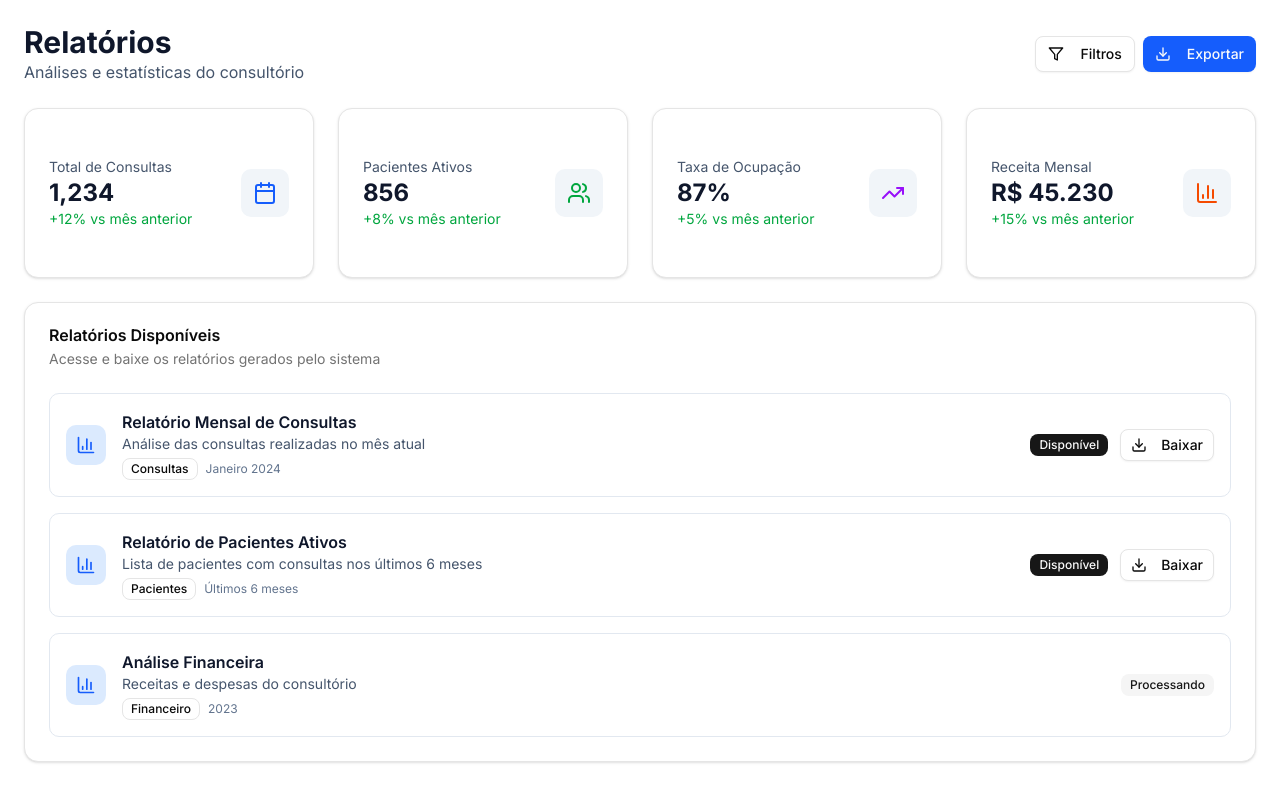
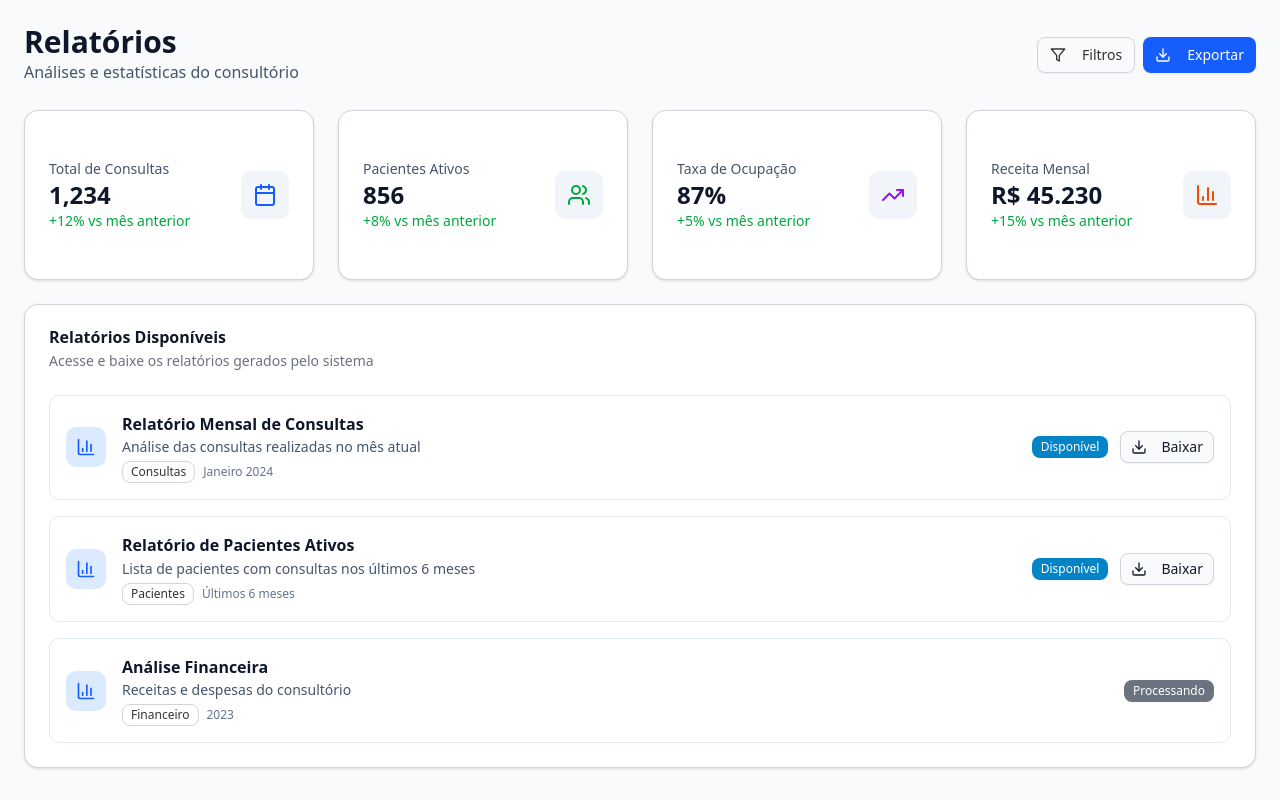
Before and after one commit to anacarolinaoleiro-glitch/front-clinico, a Next.js app: page /relatorios in a window 1280 px wide. Built offline with nearby package versions, Linux system fonts and the light colour scheme.

Commit message:
fix: resolve 404 errors by cleaning up CSS
Remove unsupported CSS syntax and simplify project structure.

Co-authored-by: null <231571269+anacarolinaoleiro-glitch@users.noreply.github.com>

```diff
--- a/app/globals.css
+++ b/app/globals.css
@@ -1,77 +1,75 @@
 @import "tailwindcss";
 @import "tw-animate-css";
 
-@custom-variant dark (&:is(.dark *));
-
 :root {
-  --background: oklch(1 0 0);
-  --foreground: oklch(0.145 0 0);
-  --card: oklch(1 0 0);
-  --card-foreground: oklch(0.145 0 0);
-  --popover: oklch(1 0 0);
-  --popover-foreground: oklch(0.145 0 0);
-  --primary: oklch(0.205 0 0);
-  --primary-foreground: oklch(0.985 0 0);
-  --secondary: oklch(0.97 0 0);
-  --secondary-foreground: oklch(0.205 0 0);
-  --muted: oklch(0.97 0 0);
-  --muted-foreground: oklch(0.556 0 0);
-  --accent: oklch(0.97 0 0);
-  --accent-foreground: oklch(0.205 0 0);
-  --destructive: oklch(0.577 0.245 27.325);
-  --destructive-foreground: oklch(0.577 0.245 27.325);
-  --border: oklch(0.922 0 0);
-  --input: oklch(0.922 0 0);
-  --ring: oklch(0.708 0 0);
-  --chart-1: oklch(0.646 0.222 41.116);
-  --chart-2: oklch(0.6 0.118 184.704);
-  --chart-3: oklch(0.398 0.07 227.392);
-  --chart-4: oklch(0.828 0.189 84.429);
-  --chart-5: oklch(0.769 0.188 70.08);
+  --background: #f9fafb;
+  --foreground: #333;
+  --card: #ffffff;
+  --card-foreground: #111827;
+  --popover: #ffffff;
+  --popover-foreground: #111827;
+  --primary: #0284c7;
+  --primary-foreground: #ffffff;
+  --secondary: #6b7280;
+  --secondary-foreground: #ffffff;
+  --muted: #e5e7eb;
+  --muted-foreground: #6b7280;
+  --accent: #ec4899;
+  --accent-foreground: #ffffff;
+  --destructive: #ef4444;
+  --destructive-foreground: #ffffff;
+  --border: #d1d5db;
+  --input: #ffffff;
+  --ring: #eab308;
+  --chart-1: #60a5fa;
+  --chart-2: #3b82f6;
+  --chart-3: #1e40af;
+  --chart-4: #0284c7;
+  --chart-5: #ec4899;
   --radius: 0.625rem;
-  --sidebar: oklch(0.985 0 0);
-  --sidebar-foreground: oklch(0.145 0 0);
-  --sidebar-primary: oklch(0.205 0 0);
-  --sidebar-primary-foreground: oklch(0.985 0 0);
-  --sidebar-accent: oklch(0.97 0 0);
-  --sidebar-accent-foreground: oklch(0.205 0 0);
-  --sidebar-border: oklch(0.922 0 0);
-  --sidebar-ring: oklch(0.708 0 0);
+  --sidebar: #1f2937;
+  --sidebar-foreground: #ffffff;
+  --sidebar-primary: #0284c7;
+  --sidebar-primary-foreground: #ffffff;
+  --sidebar-accent: #ec4899;
+  --sidebar-accent-foreground: #ffffff;
+  --sidebar-border: #d1d5db;
+  --sidebar-ring: #eab308;
 }
 
 .dark {
-  --background: oklch(0.145 0 0);
-  --foreground: oklch(0.985 0 0);
-  --card: oklch(0.145 0 0);
-  --card-foreground: oklch(0.985 0 0);
-  --popover: oklch(0.145 0 0);
-  --popover-foreground: oklch(0.985 0 0);
-  --primary: oklch(0.985 0 0);
-  --primary-foreground: oklch(0.205 0 0);
-  --secondary: oklch(0.269 0 0);
-  --secondary-foreground: oklch(0.985 0 0);
-  --muted: oklch(0.269 0 0);
-  --muted-foreground: oklch(0.708 0 0);
-  --accent: oklch(0.269 0 0);
-  --accent-foreground: oklch(0.985 0 0);
-  --destructive: oklch(0.396 0.141 25.723);
-  --destructive-foreground: oklch(0.637 0.237 25.331);
-  --border: oklch(0.269 0 0);
-  --input: oklch(0.269 0 0);
-  --ring: oklch(0.439 0 0);
-  --chart-1: oklch(0.488 0.243 264.376);
-  --chart-2: oklch(0.696 0.17 162.48);
-  --chart-3: oklch(0.769 0.188 70.08);
-  --chart-4: oklch(0.627 0.265 303.9);
-  --chart-5: oklch(0.645 0.246 16.439);
-  --sidebar: oklch(0.205 0 0);
-  --sidebar-foreground: oklch(0.985 0 0);
-  --sidebar-primary: oklch(0.488 0.243 264.376);
-  --sidebar-primary-foreground: oklch(0.985 0 0);
-  --sidebar-accent: oklch(0.269 0 0);
-  --sidebar-accent-foreground: oklch(0.985 0 0);
-  --sidebar-border: oklch(0.269 0 0);
-  --sidebar-ring: oklch(0.439 0 0);
+  --background: #1f2937;
+  --foreground: #ffffff;
+  --card: #1f2937;
+  --card-foreground: #ffffff;
+  --popover: #1f2937;
+  --popover-foreground: #ffffff;
+  --primary: #ffffff;
+  --primary-foreground: #1f2937;
+  --secondary: #4b5563;
+  --secondary-foreground: #ffffff;
+  --muted: #4b5563;
+  --muted-foreground: #6b7280;
+  --accent: #ffffff;
+  --accent-foreground: #1f2937;
+  --destructive: #ffffff;
+  --destructive-foreground: #ef4444;
+  --border: #4b5563;
+  --input: #1f2937;
+  --ring: #eab308;
+  --chart-1: #60a5fa;
+  --chart-2: #3b82f6;
+  --chart-3: #1e40af;
+  --chart-4: #0284c7;
+  --chart-5: #ec4899;
+  --sidebar: #1f2937;
+  --sidebar-foreground: #ffffff;
+  --sidebar-primary: #60a5fa;
+  --sidebar-primary-foreground: #ffffff;
+  --sidebar-accent: #ffffff;
+  --sidebar-accent-foreground: #1f2937;
+  --sidebar-border: #4b5563;
+  --sidebar-ring: #eab308;
 }
 
 @theme inline {
@@ -116,9 +114,13 @@
 
 @layer base {
   * {
-    @apply border-border outline-ring/50;
+    border-color: var(--border);
+    outline-color: rgba(var(--ring), 0.5);
   }
   body {
-    @apply bg-background text-foreground;
+    background-color: var(--background);
+    color: var(--foreground);
+    font-family: system-ui, -apple-system, sans-serif;
+    line-height: 1.6;
   }
 }
--- a/app/layout.tsx
+++ b/app/layout.tsx
@@ -1,24 +1,21 @@
 import type React from "react"
 import type { Metadata } from "next"
-import { Inter } from "next/font/google"
 import "./globals.css"
-
-const inter = Inter({ subsets: ["latin"] })
 
 export const metadata: Metadata = {
   title: "Sistema Clínico",
-  description: "Sistema de gestão clínica completo",
-  generator: "v0.app",
+  description: "Sistema de gestão clínica",
+    generator: 'v0.app'
 }
 
 export default function RootLayout({
   children,
-}: Readonly<{
+}: {
   children: React.ReactNode
-}>) {
+}) {
   return (
     <html lang="pt-BR">
-      <body className={inter.className}>{children}</body>
+      <body>{children}</body>
     </html>
   )
 }
```
